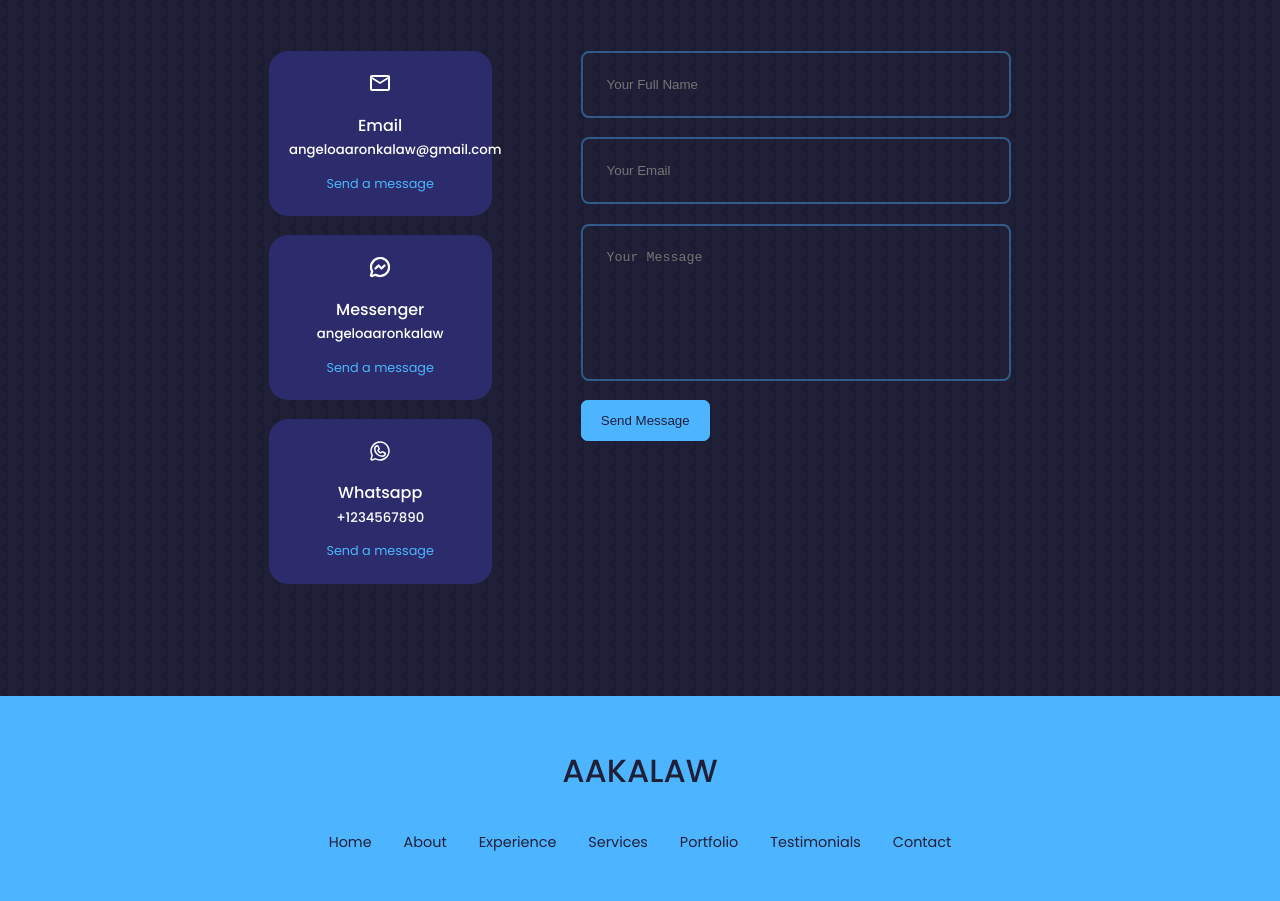
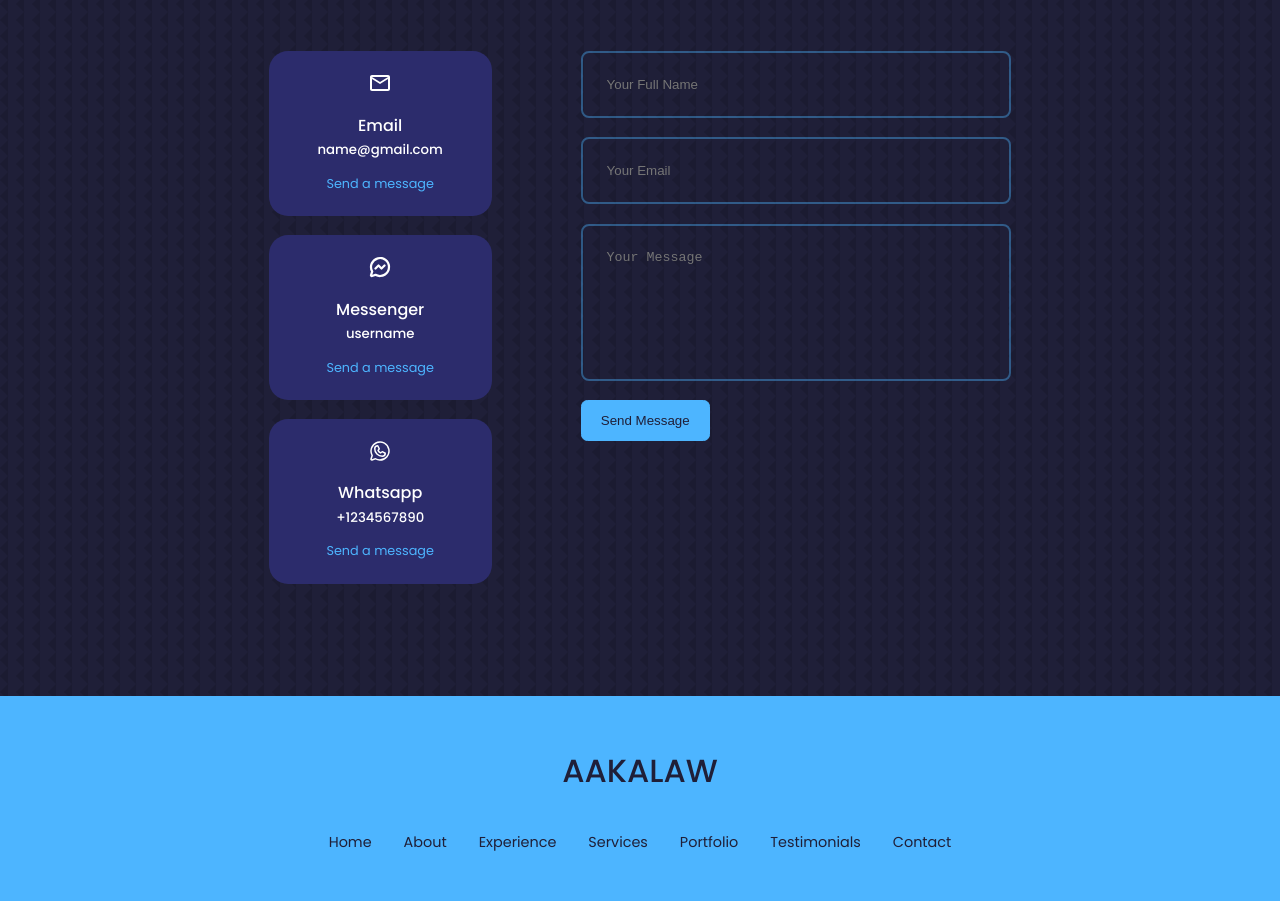
Before and after one commit to aakalaw/aakalaw.github.io, a React (Create React App) app: page / in a window 1280 px wide. Shown: the part 5620-6521 px from the top of the page. Built offline with nearby package versions, Linux system fonts and the light colour scheme.

Commit message:
Update Contact.jsx

```diff
--- a/src/components/contact/Contact.jsx
+++ b/src/components/contact/Contact.jsx
@@ -28,13 +28,13 @@ const Contact = () => {
         <article className="contact__option">
             <MdOutlineEmail className='contact__option-icon'/>
           <h4>Email</h4>
-          <h5>angeloaaronkalaw@gmail.com</h5>
+          <h5>name@gmail.com</h5>
           <a href="mailto:name@gmail.com" target="_blank">Send a message</a>
         </article>
         <article className="contact__option">
             <PiMessengerLogoBold className='contact__option-icon'/>
           <h4>Messenger</h4>
-          <h5>angeloaaronkalaw</h5>
+          <h5>username</h5>
           <a href="https://m.me/username" target="_blank">Send a message</a>
         </article>
         <article className="contact__option">
```
